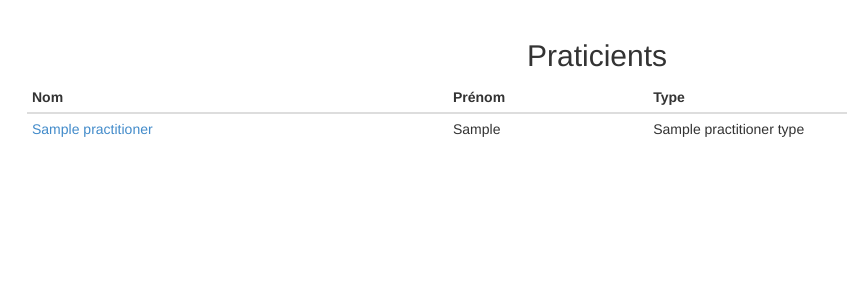
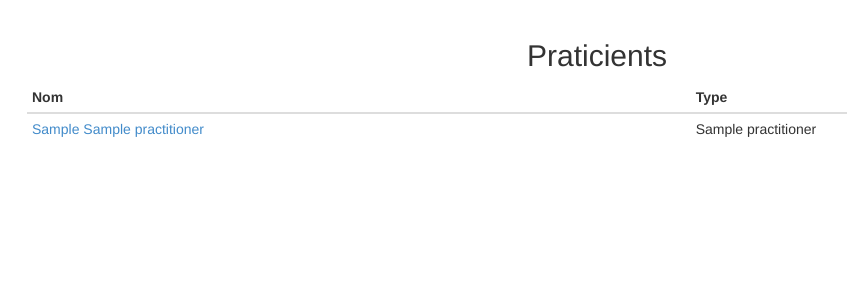
Before and after one commit to Hortord/GSB-Report, a PHP site: template views/practitioners.html.twig in a window 1280 px wide. Shown: the part 51-351 px from the top of the page, without its empty margins (43-890 px from the left). Run offline with PHP 8.4, Linux system fonts and the light colour scheme; the template is opened without the code that fills it: most values are stand-ins (such as "Sample title", 1, 10 or a date in 2020); some libraries are stand-ins or nearby versions.

Commit message:
version 1 04/10/2014PM

```diff
--- a/app/app.php
+++ b/app/app.php
@@ -22,12 +22,12 @@ $app['dao.drug'] = $app->share(function ($app) {
     return $drugDAO;
 });
 
-$app['dao.practitioner_type'] = $app->share(function  ($app){
+$app['dao.type'] = $app->share(function  ($app){
     return new GSB\DAO\PractitionerTypeDAO($app['db']);
 });
 
 $app['dao.practitioner'] = $app->share(function ($app){
     $practitionerDAO = new GSB\DAO\PractitionerDAO($app['db']);
-    $practitionerDAO->setPractitioner_typeDAO($app['dao.practitioner_type']);
+    $practitionerDAO->setPractitionerTypeDAO($app['dao.type']);
     return $practitionerDAO;
 });
--- a/views/practitioners.html.twig
+++ b/views/practitioners.html.twig
@@ -11,15 +11,13 @@
             <thead>
                 <tr>
                     <th>Nom </th>
-                    <th>Prénom</th>
                     <th>Type</th>
                 </tr>
             </thead>
             {% for practitioner in practitioners %}
                 <tr>
-                    <td><a href="/practitioners/{{ practitioner.id }}">{{ practitioner.name }}</a></td>
-                    <td>{{practitioner.first_name}}</td>
-                    <td>{{ practitioner.practitioner_type.name }}</td>
+                    <td><a href="/practitioners/{{ practitioner.id }}">{{ practitioner.first_name ~" "~ practitioner.name }}</a></td>
+                    <td>{{practitioner.practitioner_type_name}}</td>
                 </tr>
             {% endfor %}
         </table>
```
Also changed, not shown: src/GSB/DAO/PractitionerDAO.php (+4 -4 lines).
